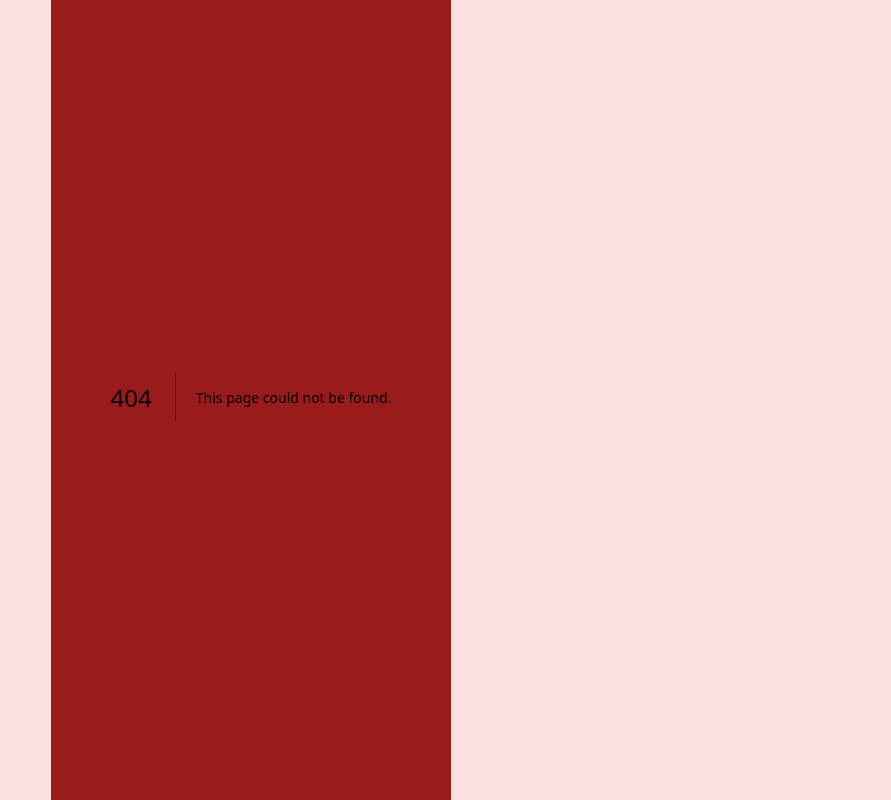
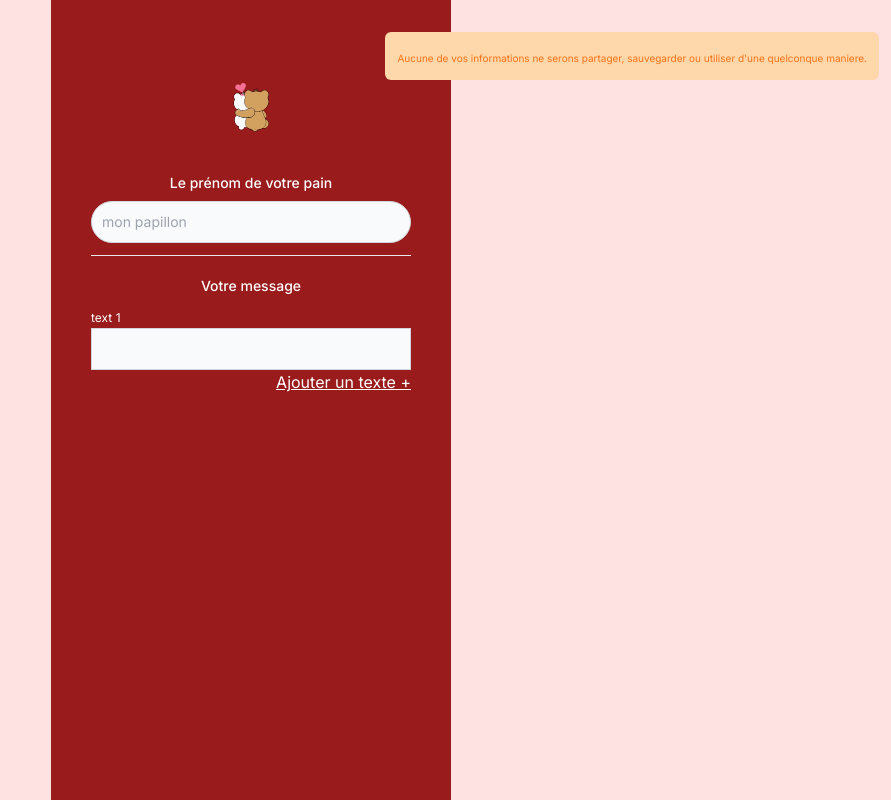
Before and after one commit to A-DRAMANE/valentin-question, a Next.js app: page /form in a window 1280 px wide. Before the commit this address had no page. Shown: the whole page, without its empty margins (389-1280 px from the left). Built offline with nearby package versions, Linux system fonts and the light colour scheme.

Commit message:
form field doing

```diff
--- /dev/null
+++ b/annimations/FormAnnim.tsx
@@ -0,0 +1,18 @@
+"use client";
+
+import Lottie from "lottie-react"
+import valentin from '@/annimations/assets/ourse.json'
+
+interface props {
+    isEnd:()=> void
+}
+
+function FormAnnim() {
+  return (
+    <div className="justify-center items-center flex mt-3">
+        <Lottie style={{height:'133px'}} height={"133px"} animationData={valentin} loop />
+    </div>
+  )
+}
+
+export default FormAnnim
--- /dev/null
+++ b/app/form/page.tsx
@@ -0,0 +1,62 @@
+"use client";
+
+import FormAnnim from '@/annimations/FormAnnim'
+import MyWarning from '@/components/alert/MyWarning';
+import React, { useState } from 'react'
+
+interface phrase {
+  text:string,
+  id:number
+}
+
+function page() {
+  const [phrases,setphrases] = useState<phrase[] >([{text:"",id:0}])
+  const [btngap,setbtngap] = useState(2)
+
+  const handle = (text:any,id:Number)=>{
+    let update = phrases
+    const find = update.findIndex(text=> text.id==id)
+    update[find].text = text.target.value
+    setphrases([...update])
+  }
+
+  const newText = ()=>{
+    const newPhrase:phrase = {text:"",id:phrases.length}
+    setphrases([...phrases,newPhrase])
+  }
+
+  const shareLink = ()=>{
+    window.navigator.share({
+      title: document.title,
+      text: "Hello World",
+      url: "https://developer.mozilla.org",
+    });
+  }
+
+  return (
+    <div className='w-full'>
+      <MyWarning/>
+      <FormAnnim/>
+      <form className="max-w-sm mx-auto">
+        <div className="mb-3">
+          <label htmlFor="name" className="block mb-2 text-sm font-medium text-white text-center">Le prénom de votre pain</label>
+          <input type="text" id="name" className="bg-gray-50 border rounded-full border-gray-300 text-gray-900 text-sm block w-full p-2.5" placeholder="mon papillon" required/>
+        </div>
+        <hr />
+        <div className="mt-5">
+          <label className="block mb-2 text-sm font-medium text-white text-center">Votre message</label>
+          {phrases.map(text=>
+            <div key={text.id} className="">
+              <span className='text-xs text-white'>text {text.id+1}</span>
+              <input onChange={(value)=>handle(value,text.id)} value={text.text} type="text" className="bg-gray-50 border border-gray-300 text-gray-900 text-sm block w-full p-2.5" required/>
+            </div>
+          )}
+        </div>
+        <p onClick={shareLink} className='cursor-pointer underline text-white text-right'>Ajouter un texte +</p>
+      </form>
+
+    </div>
+  )
+}
+
+export default page
--- a/app/globals.css
+++ b/app/globals.css
@@ -27,5 +27,5 @@ body {
   }
 }
 *{
-  overflow: hidden;
+  /* overflow: hidden; */
 }
--- a/app/question/page.tsx
+++ b/app/question/page.tsx
@@ -22,10 +22,10 @@ function page() {
       </div>
       <div style={{gap:btngap}} className="pt-3 flex flex-col justify-between gap-2">
         <button style={{scale:btnSize}} className={`bg-green-700 p-2 w-full h-[${btnSize}%]`}>
-          <Link href={"/reponse"}>OUI</Link>
+          <Link className='text-white' href={"/reponse"}>OUI</Link>
         </button>
 
-        <button onClick={handle} className='bg-red-950 p-2 w-full'>NON</button>
+        <button onClick={handle} className='bg-red-950 p-2 w-full text-white'>NON</button>
       </div>
     </div>
   )
--- a/app/reponse/page.tsx
+++ b/app/reponse/page.tsx
@@ -2,6 +2,7 @@
 
 import QuestionAnnim from '@/annimations/QuestionAnnim'
 import ReponseAnnim from '@/annimations/ReponseAnnim';
+import ButtonNext from '@/components/buttons/ButtonNext';
 import React, { useState } from 'react'
 
 function page() {
@@ -17,7 +18,8 @@ function page() {
     <div>
       {/* <QuestionAnnim/> */}
       <ReponseAnnim/>
-      <p>Je savais que tu ne pouvais pas vivre sans moi, prend tes bisous mon papillon.</p>
+      <p className='text-white mb-10 text-center'>Je savais que tu ne pouvais pas vivre sans moi, prend tes bisous mon papillon.</p>
+      <ButtonNext text='un message pour votre pain --->' root="form"/>
     </div>
   )
 }
--- a/app/slider/page.tsx
+++ b/app/slider/page.tsx
@@ -15,14 +15,14 @@ function page() {
   return (
     <div className="h-full w-full flex flex-col justify-around items-center">
       <div className="">
-        <p className='text-center'>{level+1}</p>
+        <p className='text-center my-text-curv text-white'>{level+1}</p>
         <div className='opacity-fade bg-white my-text text-red-800 min-h-[150px] w-full p-2 rounded-md'>
           <p className="">Ma douce</p>
           <p className="font-bold text-black">{slideText[level].text}</p>
         </div>
       </div>
       {level==2?
-      <ButtonNext text="J'ai une question pour toi" root={"question"} />
+      <ButtonNext text="J'ai une question pour toi --->" root={"question"} />
       :
       <ButtonNextSlid handle={handle} />
       }
--- /dev/null
+++ b/components/alert/MyWarning.tsx
@@ -0,0 +1,16 @@
+"use client";
+import Link from 'next/link';
+import React from 'react'
+
+interface props{
+  text?:string;
+}
+function MyWarning() {
+  return (
+    <div className='absolute top-5 m-3 right-0 p-3 rounded-md bg-orange-200 w-'>
+      <span className='text-orange-500 text-[10px]'>Aucune de vos informations ne serons partager, sauvegarder ou utiliser d'une quelconque maniere.</span>
+    </div>
+  )
+}
+
+export default MyWarning
--- a/package.json
+++ b/package.json
@@ -9,6 +9,8 @@
     "lint": "next lint"
   },
   "dependencies": {
+    "@types/cryptr": "^4.0.3",
+    "cryptr": "^6.3.0",
     "lottie-react": "^2.4.0",
     "next": "14.1.0",
     "react": "^18",
--- a/styles/style.css
+++ b/styles/style.css
@@ -3,3 +3,10 @@
     font-size: 1em;
     text-align: center;
 }
+
+.my-text-curv {
+    font-family: 'Dancing +Script';
+    font-size: 2em;
+    text-align: left;
+    padding: 5px;
+}
```
Also changed, not shown: 1 other file (tests, documents, lock files or other folders).
